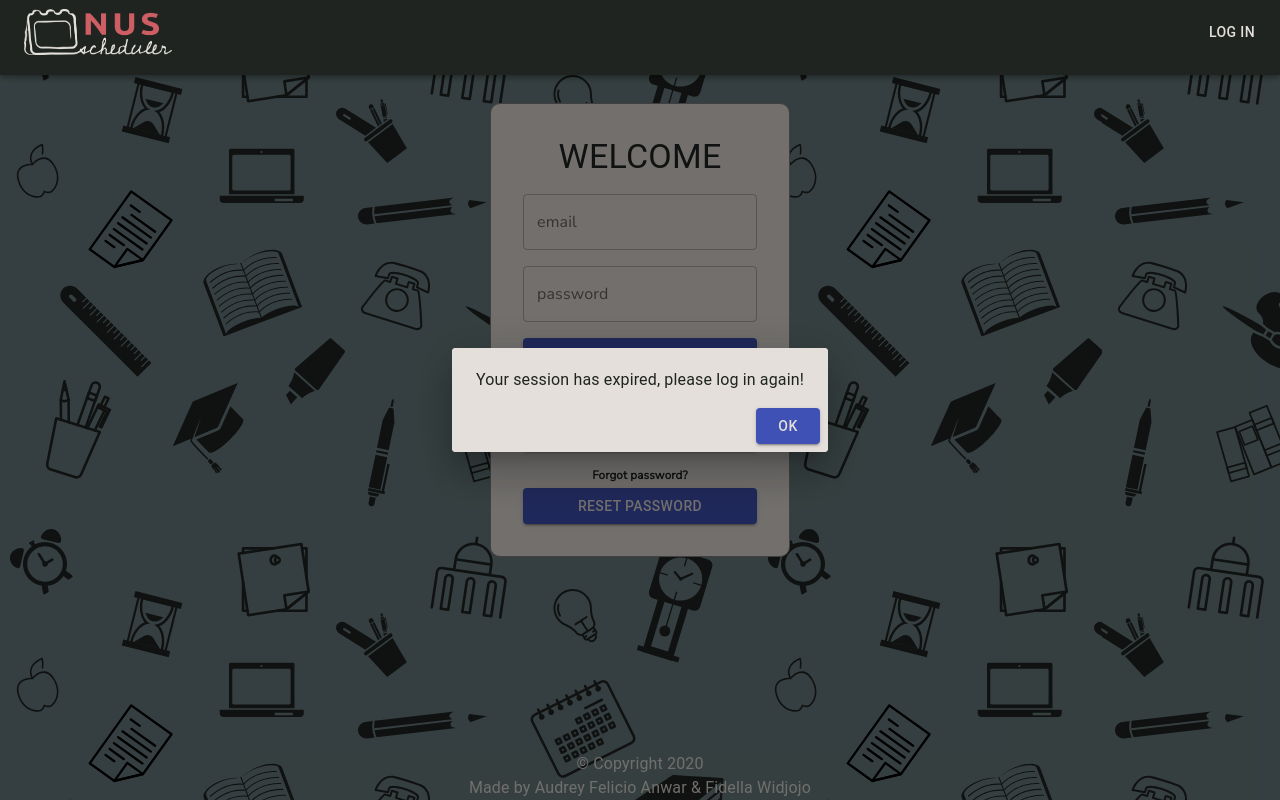
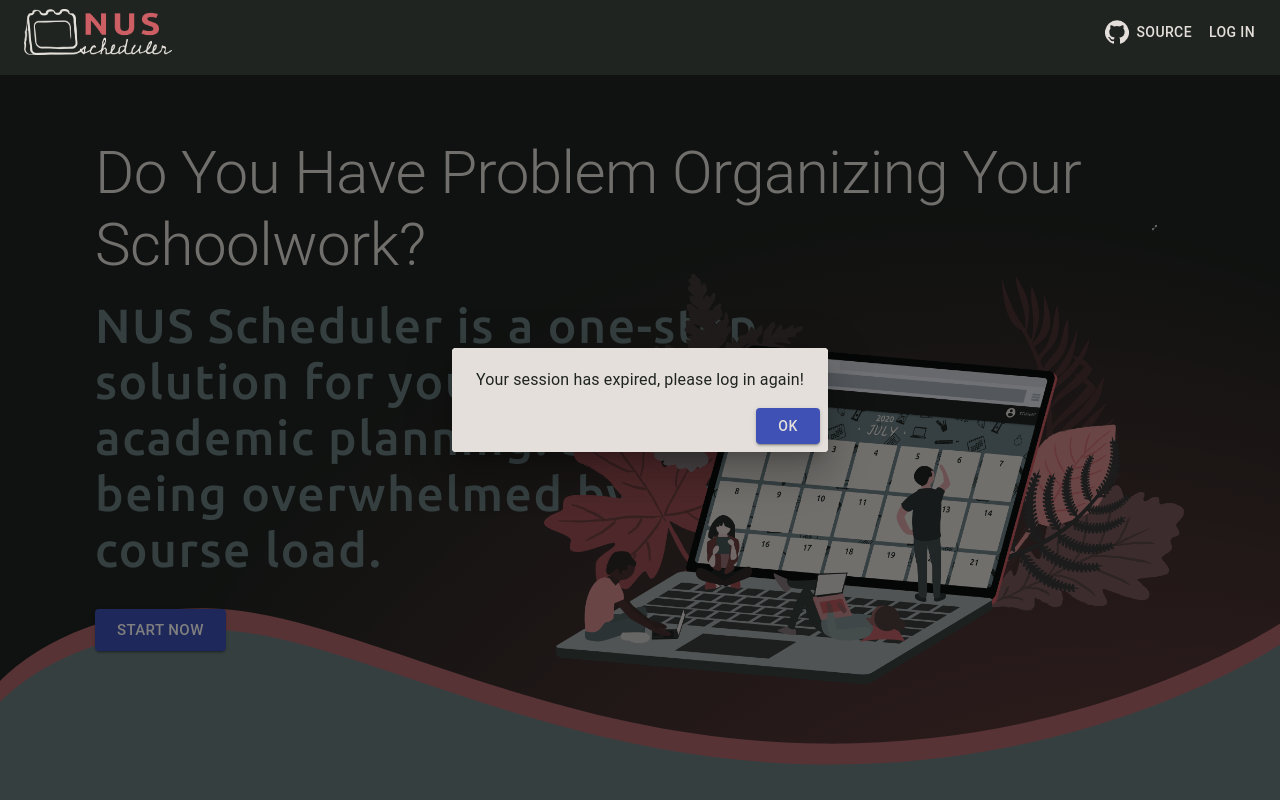
Before and after one commit to GoneWildOrbital2020/nus-scheduler-frontend, a React (Create React App) app: page / in a window 1280 px wide. Before the commit this address led to /login. Shown: the top 800 px of the page. Built offline with nearby package versions, Linux system fonts and the light colour scheme; no server answers.

Commit message:
add navbar scroll effect

```diff
--- a/src/App.js
+++ b/src/App.js
@@ -27,7 +27,7 @@
         <Router>
           <Switch>
             <Route
-              path="/page"
+              path="/"
               exact
               component={() => (
                 <ThemeProvider theme={themeLandingPage}>
--- a/src/Pages.js
+++ b/src/Pages.js
@@ -31,10 +31,10 @@
     <ThemeProvider theme={theme}>
       <ScopedCssBaseline>
         <div className={classes.app}>
-          <NavbarDrawer />
+          <NavbarDrawer elevation={4} />
           <div className="content" style={{ marginTop: '75px' }}>
             <Switch>
-              <Route path="/" exact component={Calendar} />
+              <Route path="/calendar" exact component={Calendar} />
               <Route
                 path="/activate/:email/:token"
                 render={({ match }) => (
--- a/src/components/Authenticate.js
+++ b/src/components/Authenticate.js
@@ -56,7 +56,7 @@
         window.localStorage.setItem('avatar', json.avatar);
         window.localStorage.setItem('isLoggedIn', true);
         window.localStorage.setItem('logoutTime', Date.parse(json.logout_time));
-        history.push('/', {
+        history.push('/calendar', {
           fromAuthenticate: true,
         });
       })
--- a/src/components/Calendar.js
+++ b/src/components/Calendar.js
@@ -133,7 +133,7 @@
         <IconButton onClick={clickLeft}>
           <ArrowLeftIcon
             fontSize="large"
-            style={{ color: light, paddingTop: '2rem' }}
+            style={{ color: light, marginTop: '2rem' }}
           />
         </IconButton>
         <Button onClick={handleOpenDialog}>
@@ -165,7 +165,7 @@
         <IconButton onClick={clickRight}>
           <ArrowRightIcon
             fontSize="large"
-            style={{ color: light, paddingTop: '2rem' }}
+            style={{ color: light, marginTop: '2rem' }}
           />
         </IconButton>
       </div>
--- a/src/components/Customize.js
+++ b/src/components/Customize.js
@@ -30,19 +30,18 @@
   },
   paper: {
     backgroundColor: light,
-    width: 'calc(85% - 8rem)',
+    width: 'calc(85% - 4rem)',
     [theme.breakpoints.down('md')]: {
-      width: 'calc(75% - 8rem)',
+      width: 'calc(75% - 4rem)',
     },
     [theme.breakpoints.down('xs')]: {
-      width: 'calc(100% - 8rem)',
+      width: 'calc(100% - 4rem)',
     },
     float: 'right',
     margin: '1rem 2rem',
     padding: '2rem',
   },
   paperActivity: {
-    width: 'max-width',
     display: 'flex',
     float: 'left',
     margin: '2rem',
--- a/src/components/ForgotPassword.js
+++ b/src/components/ForgotPassword.js
@@ -26,6 +26,7 @@
     fontSize: '1rem',
     color: dark,
     margin: '1rem 0',
+    textAlign: 'left',
   },
   textField: {
     margin: '1rem auto',
--- a/src/components/LandingPage.js
+++ b/src/components/LandingPage.js
@@ -1,4 +1,4 @@
-import React from 'react';
+import React, { useState, useEffect } from 'react';
 import {
   Typography,
   Grid,
@@ -7,7 +7,7 @@
   useMediaQuery,
 } from '@material-ui/core';
 import { Link } from 'react-router-dom';
-import { light, medium, dark, accent } from '../colors';
+import { light, medium, accent } from '../colors';
 import heroPage from '../images/heroPage.svg';
 import hero from '../images/herov1.png';
 import customize from '../images/customize.svg';
@@ -135,10 +135,24 @@
 const LandingPage = () => {
   const classes = useStyles();
   const mediumScreen = useMediaQuery((theme) => theme.breakpoints.down('md'));
+  const [elevation, setElevation] = useState(0);
+
+  const handleScroll = () => {
+    const newY = window.scrollY;
+    if (newY === 0) {
+      setElevation(0);
+    } else {
+      setElevation(4);
+    }
+  };
+
+  useEffect(() => {
+    window.addEventListener('scroll', handleScroll);
+  }, []);
 
   return (
     <div className={classes.landing}>
-      <NavbarDrawer />
+      <NavbarDrawer elevation={elevation} />
       {mediumScreen ? (
         <div className={classes.top}>
           <img src={hero} alt="" className={classes.hero} />
--- a/src/components/NavbarDrawer.js
+++ b/src/components/NavbarDrawer.js
@@ -23,7 +23,7 @@
   },
 }));
 
-const NavbarDrawer = ({ location }) => {
+const NavbarDrawer = ({ location, elevation }) => {
   const classes = useStyles();
   const extraSmall = useMediaQuery((theme) => theme.breakpoints.down('xs'));
   const [drawerOpen, setDrawerOpen] = React.useState(false);
@@ -32,7 +32,7 @@
   React.useEffect(() => setDrawerOpen(false), [location.pathname]);
   return (
     <>
-      <Navbar toggleDrawer={toggleDrawer} />
+      <Navbar toggleDrawer={toggleDrawer} elevation={elevation} />
       <Drawer
         open={drawerOpen}
         anchor="right"
@@ -52,6 +52,7 @@
 
 NavbarDrawer.propTypes = {
   location: PropTypes.shape.isRequired,
+  elevation: PropTypes.number.isRequired,
 };
 
 export default withRouter(NavbarDrawer);
--- a/src/components/login.js
+++ b/src/components/login.js
@@ -91,7 +91,7 @@
         window.localStorage.setItem('avatar', json.avatar);
         window.localStorage.setItem('isLoggedIn', true);
         window.localStorage.setItem('logoutTime', Date.parse(json.logout_time));
-        history.push('/', {
+        history.push('/calendar', {
           fromLogin: true,
         });
       })
@@ -160,7 +160,7 @@
           variant="contained"
           color="primary"
         >
-          Login
+          LOG IN
         </Button>
         <Notification
           message={message}
@@ -180,12 +180,15 @@
             variant="contained"
             color="primary"
           >
-            SignUp
+            SIGN UP
           </Button>
         </Link>
-        <h5 style={{ color: dark, marginTop: '1rem', marginBottom: '0.25rem' }}>
+        <Typography
+          variant="body2"
+          style={{ color: dark, marginTop: '1rem', marginBottom: '0.25rem' }}
+        >
           Forgot password?
-        </h5>
+        </Typography>
         <Link to="/forgotPassword">
           <Button
             className={classes.button}
--- a/src/components/navbar.js
+++ b/src/components/navbar.js
@@ -6,6 +6,7 @@
   Typography,
 } from '@material-ui/core';
 import AccountCircleIcon from '@material-ui/icons/AccountCircle';
+import { GitHub } from '@material-ui/icons';
 import React from 'react';
 import PropTypes from 'prop-types';
 import { Link } from 'react-router-dom';
@@ -75,14 +76,14 @@
 }));
 
 const Navbar = (props) => {
-  const { isLoggedIn, toggleDrawer, username, avatar } = props;
+  const { isLoggedIn, toggleDrawer, username, avatar, elevation } = props;
   const classes = useStyles();
   return (
     <div>
-      <AppBar position="static" className={classes.root}>
+      <AppBar position="static" className={classes.root} elevation={elevation}>
         <Toolbar classes={{ gutters: classes.gutters }}>
           <div className={classes.left}>
-            <Link to="/" className={classes.link}>
+            <Link to="/calendar" className={classes.link}>
               <Button color="inherit" className={classes.button}>
                 <img className={classes.image} src={Logo} alt="logo" />
               </Button>
@@ -109,11 +110,19 @@
                 </Typography>
               </Button>
             ) : (
-              <Link to="/login" className={classes.link}>
-                <Button color="inherit" className={classes.button}>
-                  log in
-                </Button>
-              </Link>
+              <>
+                <a href="https://github.com/GoneWildOrbital2020">
+                  <Button color="inherit" className={classes.button}>
+                    <GitHub style={{ color: 'light', marginRight: '0.5rem' }} />
+                    Source
+                  </Button>
+                </a>
+                <Link to="/login" className={classes.link}>
+                  <Button color="inherit" className={classes.button}>
+                    log in
+                  </Button>
+                </Link>
+              </>
             )}
           </div>
         </Toolbar>
@@ -127,6 +136,7 @@
   toggleDrawer: PropTypes.func.isRequired,
   username: PropTypes.string.isRequired,
   avatar: PropTypes.string.isRequired,
+  elevation: PropTypes.number.isRequired,
 };
 
 const mapStateToProps = (state) => {
--- a/src/components/signup.js
+++ b/src/components/signup.js
@@ -133,7 +133,7 @@
           variant="contained"
           color="primary"
         >
-          Signup
+          SIGN UP
         </Button>
         <Notification
           open={open}
```
